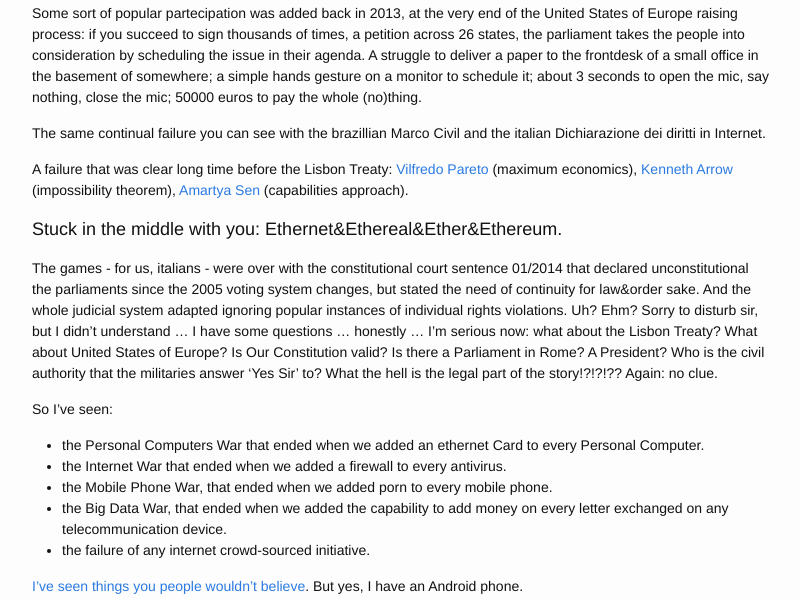
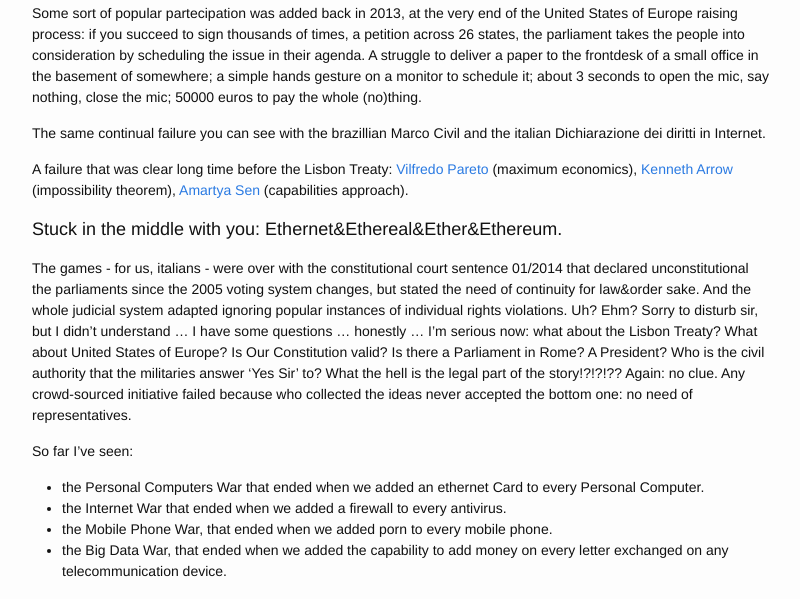
Before and after one commit to rootkovska/rootkovska.github.io, a Jekyll site: the page built from _posts/2015-12-17-Constitution.md, in a window 1280 px wide and 1400 px high, scrolled down 5899 px. Shown: the top 599 px of the window, without its empty margins (238-1038 px from the left). Built offline with Jekyll 4.4.1, drawn with Linux system fonts in a browser that asks for light colours; Markdown is read by kramdown in place of the engine named in the settings; some of the changed text lies outside the part shown.

Commit message:
Fix constitution

```diff
--- a/_posts/2015-12-17-Constitution.md
+++ b/_posts/2015-12-17-Constitution.md
@@ -120,21 +120,20 @@ A failure that was clear long time before the Lisbon Treaty: [Vilfredo Pareto](h
 ## Stuck in the middle with you: Ethernet&Ethereal&Ether&Ethereum.
 
 The games - for us, italians - were over with the constitutional court sentence 01/2014 that declared unconstitutional the parliaments since the 2005 voting system changes, but stated the need of continuity for law&order sake. And the whole judicial system adapted ignoring popular instances of individual rights violations.
-Uh? Ehm? Sorry to disturb sir, but I didn't understand ... I have some questions ... honestly ... I'm serious now: what about the Lisbon Treaty? What about United States of Europe? Is Our Constitution valid? Is there a Parliament in Rome? A President? Who is the civil authority that the militaries answer 'Yes Sir' to? What the hell is the legal part of the story!?!?!?? Again: no clue.
+Uh? Ehm? Sorry to disturb sir, but I didn't understand ... I have some questions ... honestly ... I'm serious now: what about the Lisbon Treaty? What about United States of Europe? Is Our Constitution valid? Is there a Parliament in Rome? A President? Who is the civil authority that the militaries answer 'Yes Sir' to? What the hell is the legal part of the story!?!?!?? Again: no clue. Any crowd-sourced initiative failed because who collected the ideas never accepted the bottom one: no need of representatives.
 
-So I've seen:
+So far I've seen:
 
 * the Personal Computers War that ended when we added an ethernet Card to every Personal Computer.
 * the Internet War that ended when we added a firewall to every antivirus.
 * the Mobile Phone War, that ended when we added porn to every mobile phone.
 * the Big Data War, that ended when we added the capability to add money on every letter exchanged on any telecommunication device.
-* the failure of any internet crowd-sourced initiative.
 
 [I've seen things you people wouldn't believe](https://en.wikipedia.org/wiki/Tears_in_rain_monologue). But yes, I have an Android phone.
 
 <iframe width="560" height="315" src="https://www.youtube.com/embed/DohRa9lsx0Q">Stuck In The Middle With You - Stealers Wheel</iframe>
 
-Today, despite all those evolutions in both the legal and the technology departments, we don't have a clue about how to produce our own law. So now have a look at those three tools:
+Today, despite all those failures in both the legal and the technology departments, we don't have a clue about how to produce our own law. So now have a look at those three tools:
 
 * Water: in the name of Bruce Lee ("Be Water") I order you to not use a fucking powerful pocket calculator called Smartphone if you need to find a compromise with less than 5 people. Just buy a bottle of water, sit down in a quiet place togheter with the other 4 people, and COLLABORATE toward a common solution, using a proportional system. The reason why My Constitution started with "Italy is a democracy based on collaboration between the people honouring this paper" is that the other way to solve an issue is bloody and we don't have legal deathmatches. I would like to vote for public certified, military monitored, arenas for deathmatches. Some people need it, some people already does it, and we are their hostages: so, why not? And that's why I'm not a pro-life. I consider my life sacred, but I want for you et all to make your own way. If you have fear of the others 4, just add 2 big militaries in the room to overview the process and PEACEfy emotions. Hardcore censorship.
 * [Vilfredo](http://www.vilfredo.org/): I've been having a nice dinner, in an amazing Rome's city center (Trastevere), togheter with one of its developers in 2010. He described his toy to me, and my feedback has been: "it seems working good to you because you tested it in a university-like environment, among you developers only. All the alpha testers had motu proprio toward COLLABORATION: the real personal desire to see it working. Take it out and you'll see it failing because of one asshole, or because of too many undisciplined people bubbling out problems and solutions, or both". Today, 2015, on their webpage they introduce the tool: "Vilfredo allows groups from 5 to 20 people to ask open questions and reach consensus in an easy and fair way". They took my feedback. Now it should work without the need of censorship.
```
Also changed, not shown: other parts of _posts/2015-12-17-Constitution.md (+4 -2 lines).
